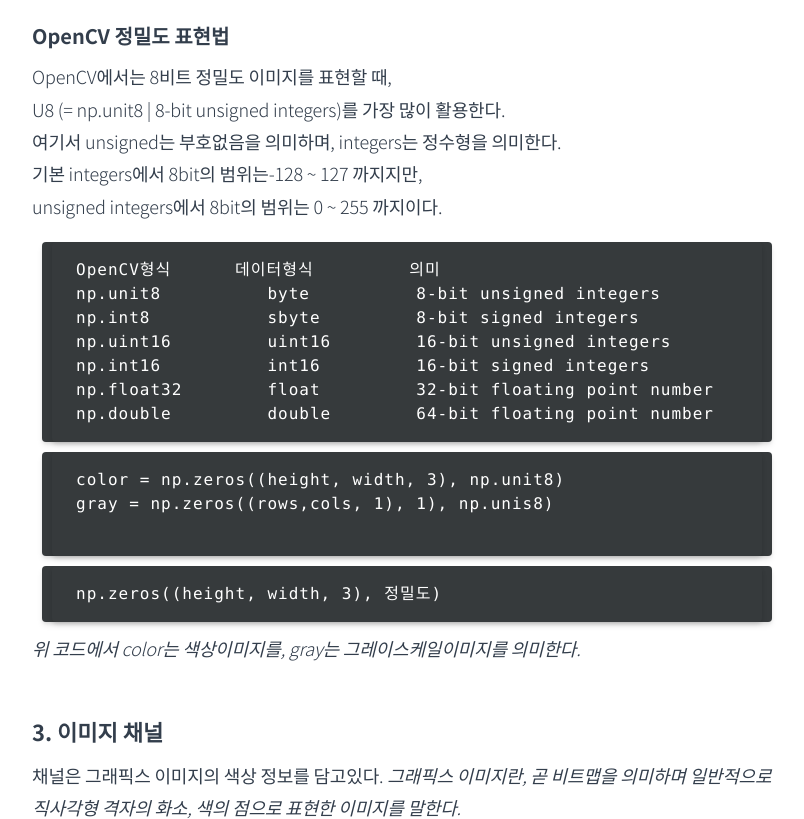
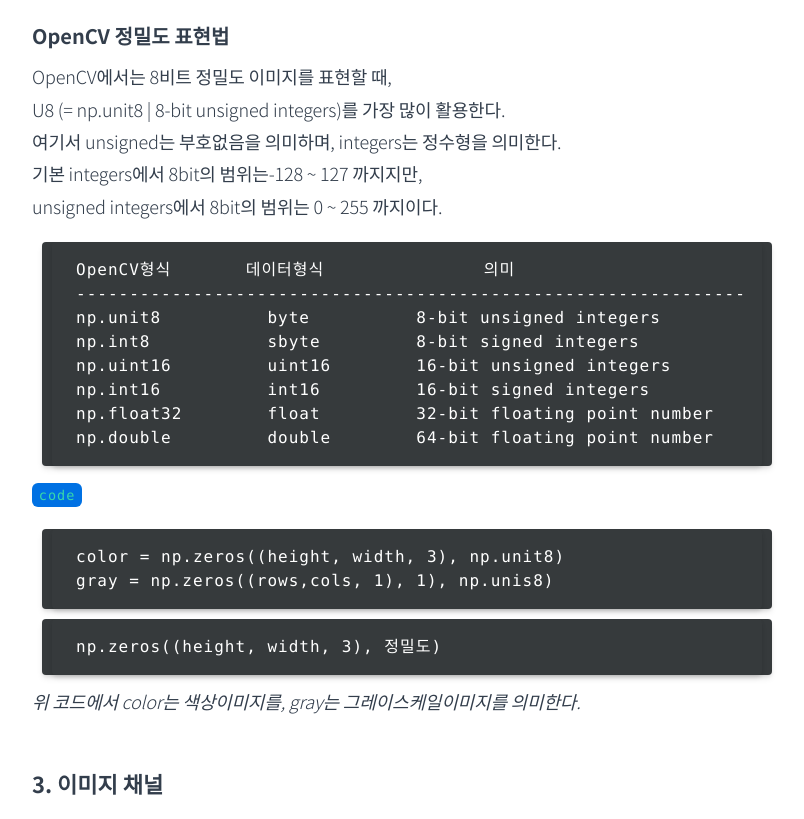
Before and after one commit to yoncho/yoncho.github.io, a Jekyll site: the page built from opencv/03_OpenCV시작하기.md, in a window 1280 px wide and 900 px high, scrolled down 2323 px, cut to the strip 0-819 px from the top of the window. Shown: the whole strip, without its empty margins (233-1037 px from the left). Built offline with Jekyll 4.4.1, drawn with Linux system fonts in a browser that asks for light colours; some web fonts are replaced; some of the changed text lies outside the part shown.

Commit message:
2021.01.20

````diff
--- a/opencv/03_OpenCV시작하기.md
+++ b/opencv/03_OpenCV시작하기.md
@@ -80,7 +80,8 @@
 
 
 ```
-OpenCV형식      데이터형식         의미
+OpenCV형식       데이터형식               의미
+---------------------------------------------------------------
 np.unit8          byte          8-bit unsigned integers
 np.int8           sbyte         8-bit signed integers
 np.uint16         uint16        16-bit unsigned integers
@@ -89,10 +90,10 @@
 np.double         double        64-bit floating point number
 ```
 
+<code>code</code>
 ```
 color = np.zeros((height, width, 3), np.unit8)
 gray = np.zeros((rows,cols, 1), 1), np.unis8)
-
 ```
 ```
 np.zeros((height, width, 3), 정밀도)
@@ -113,13 +114,14 @@
 
 ![rgb0to255](https://user-images.githubusercontent.com/44021629/105056537-a9402380-5ab7-11eb-8247-aad6e8c87f5c.PNG)
 
-색상 표현은 8-bit   0 ~ 255 범위에서 보면
+색상 표현은 기본 8-bit ( 0 ~ 255 ) 범위에서 보면
 R 채널에서 0은 검은색 ,255는 빨간색을 의미한다.
 즉, 0 ~ 255에서 255에 가까울 수록 채널색을 띄고, 0일수록 검은색을 띈다.
 
 
 ### OpenCV 채널 표현법
 
+<code>code</code>
 ```
 color = np.zeros((height, width, 3), np.unit8)
 gray = np.zeros((rows,cols, 1), 1), np.unis8)
@@ -154,6 +156,8 @@
 3. **범위 (RANGE)** : 히스토그램 그래프의 x축 범위
 
 ### OpenCV 히스토그램 계산 함수
+
+<code>code</code>
 ```
 hist = cv2.calcHist(
   images,
@@ -165,7 +169,7 @@
   accumulate = False   #옵션
 )
 ```
-예시
+<code>예시</code>
 ```
 hist = cv2.calcHist([image], [0], None, [256], [0, 256])
 ```
````
Also changed, not shown: other parts of opencv/03_OpenCV시작하기.md (+7 -1 lines).
